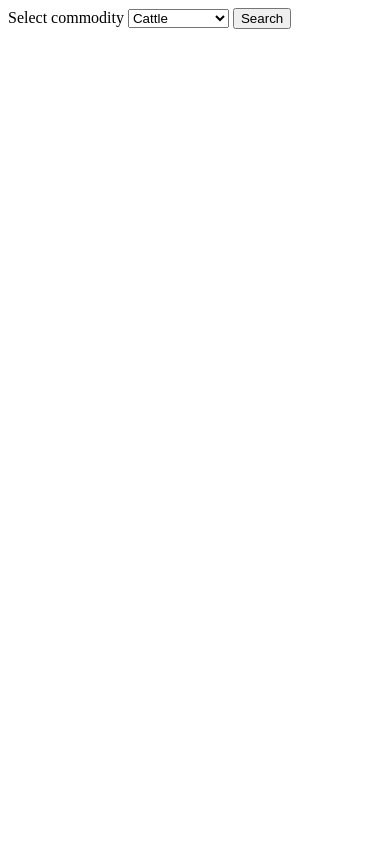
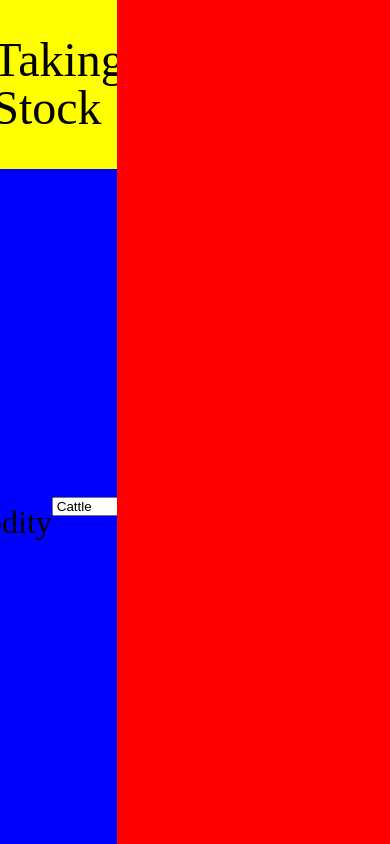
Before and after one commit to reubengt/Taking-Stock, a website: page public/index.html in a window 390 px wide. Drawn offline with Linux system fonts and the light colour scheme; files that its build step writes are made by us from their sources; files whose address does not match are found by name.

Commit message:
add some style to the app

```diff
--- a/public/app.js
+++ b/public/app.js
@@ -8,16 +8,25 @@ const query = e => {
   let searchValue = document.querySelector(".dropdown").value; //search query value taken from select dropdown
   let queryUrl = `/search?q=${searchValue}`;
   console.log(searchValue);
+  //clear price container
+  let priceContainer = document.querySelector('.price-section');
+  while (priceContainer.firstChild) {
+       priceContainer.removeChild(priceContainer.firstChild)
+      }
+
   xhr.onreadystatechange = () => {
     if(xhr.readyState === 4 && xhr.status === 200) {
      response = JSON.parse(xhr.responseText);
-    } else {
-      console.error(xhr.responseText);
+     console.log(response, 'hello')
+     let span = document.createElement('span');
+    span.textContent = response;
+    span.classList.add('price-span');
+    priceContainer.appendChild(span);
     }
   }
   xhr.open("GET", queryUrl, true);
   xhr.send();
 
+
 };
-
 searchButton.addEventListener('click', query); //query function called on submit
--- a/public/index.html
+++ b/public/index.html
@@ -4,10 +4,14 @@
   <meta charset="UTF-8">
   <meta name="viewport" content="width=device-width, initial-scale=1.0">
   <meta http-equiv="X-UA-Compatible" content="ie=edge">
-  <title>CommodityCheck</title>
+  <title>Taking Stock</title>
   <link rel="stylesheet" href="public/style.css">
 </head>
 <body>
+<section class="title">
+  <h1>Taking Stock</h1>
+</section>
+
 <section class="search-menu">
 
 <label for="commodity">Select commodity</label>
@@ -32,6 +36,10 @@
 
 </section>
 
+<section class="price-section">
+
+</section>
+
 <script src="public/app.js"></script>
 </body>
 
--- a/public/style.css
+++ b/public/style.css
@@ -0,0 +1,104 @@
+/* http://meyerweb.com/eric/tools/css/reset/
+   v2.0 | 20110126
+   License: none (public domain)
+*/
+
+html, body, div, span, applet, object, iframe,
+h1, h2, h3, h4, h5, h6, p, blockquote, pre,
+a, abbr, acronym, address, big, cite, code,
+del, dfn, em, img, ins, kbd, q, s, samp,
+small, strike, strong, sub, sup, tt, var,
+b, u, i, center,
+dl, dt, dd, ol, ul, li,
+fieldset, form, label, legend,
+table, caption, tbody, tfoot, thead, tr, th, td,
+article, aside, canvas, details, embed,
+figure, figcaption, footer, header, hgroup,
+menu, nav, output, ruby, section, summary,
+time, mark, audio, video {
+	margin: 0;
+	padding: 0;
+	border: 0;
+	font-size: 100%;
+	font: inherit;
+	vertical-align: baseline;
+}
+/* HTML5 display-role reset for older browsers */
+article, aside, details, figcaption, figure,
+footer, header, hgroup, menu, nav, section {
+	display: block;
+}
+body {
+	line-height: 1;
+}
+ol, ul {
+	list-style: none;
+}
+blockquote, q {
+	quotes: none;
+}
+blockquote:before, blockquote:after,
+q:before, q:after {
+	content: '';
+	content: none;
+}
+table {
+	border-collapse: collapse;
+	border-spacing: 0;
+}
+
+
+/* our style */
+
+body {
+    height: 100vh;
+    width: 100vw;
+    display: flex;
+    flex-direction: column;
+    flex-wrap: wrap;
+}
+
+.title {
+    height: 20vh;
+    width: 30vw;
+    background-color: yellow;
+    display: flex;
+    align-items: center;
+    justify-content: center;
+    font-size: 3rem;
+}
+
+.search-menu {
+    height: 80vh;
+    width: 30vw;
+    background-color: blue;
+    display: flex;
+    align-items: center;
+    justify-content: center;
+    font-size: 2rem;
+}
+
+.price-section {
+    height: 100vh ;
+    width: 70vw;
+    background-color: red;
+    display: flex;
+    align-items: center;
+    justify-content: center;
+
+}
+
+.price-span{
+    width: 100px;
+    height: 50px;
+    display: flex;
+    align-items: center;
+    justify-content: center;
+    font-size: 4rem;
+}
+
+ @media only screen and (max-width: 600px) {
+    body {
+      background-color: lightblue;
+    }
+  }
```
